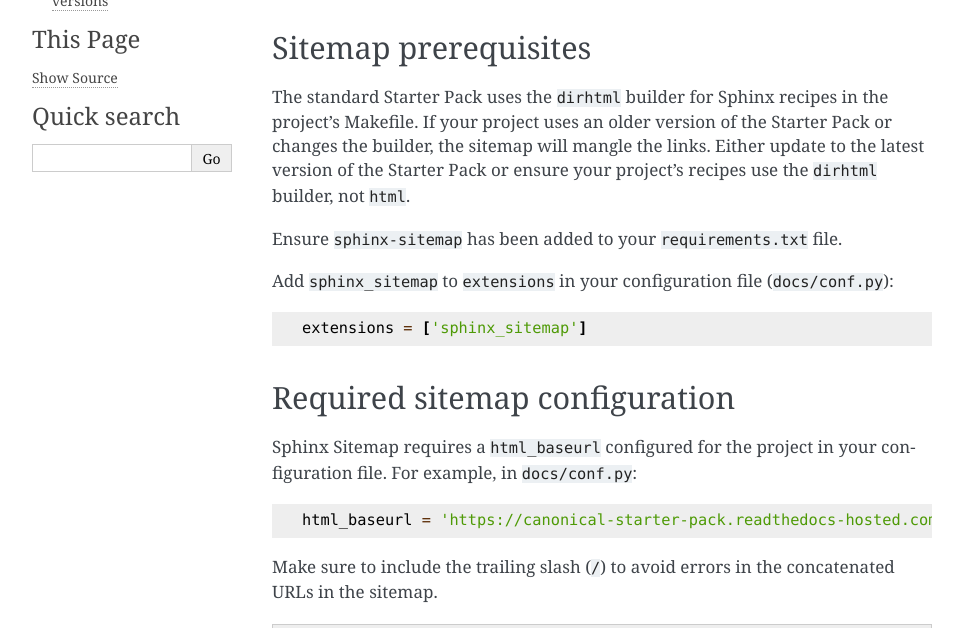
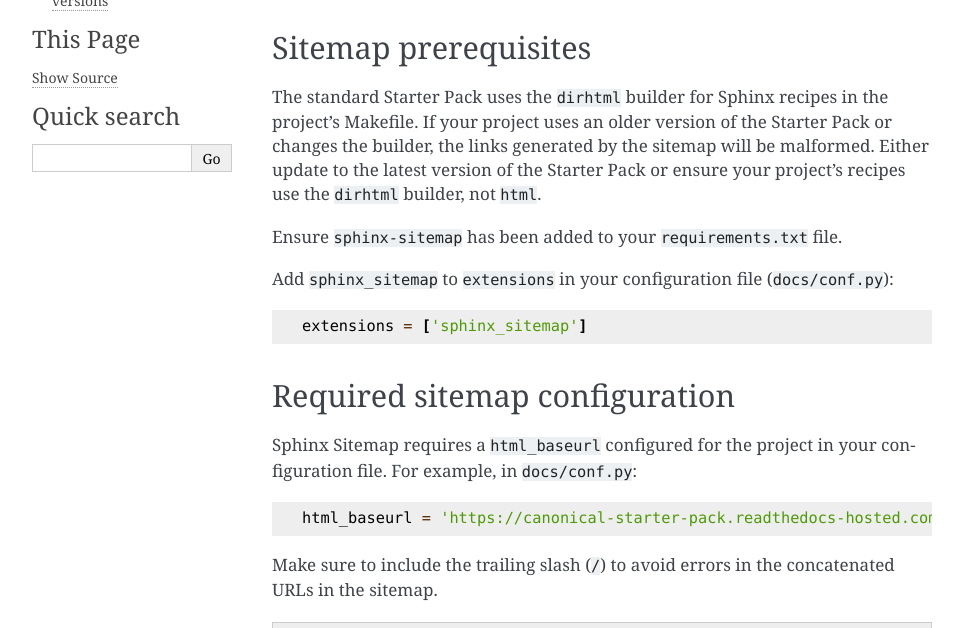
Before and after one commit to canonical/sphinx-docs-starter-pack, a Sphinx documentation site: the page built from docs/how-to/set-up-sitemaps.rst, in a window 1280 px wide and 900 px high, cut to the strip 272-900 px from the top of the window. Shown: the whole strip, without its empty margins (148-1111 px from the left). Built offline with Sphinx 7.4.7, drawn with Linux system fonts in a browser that asks for light colours; pages that are not in the unit, such as notebooks, are missing from menus.

Commit message:
docs: incorporate @SecondSkoll's review

```diff
--- a/docs/how-to/set-up-sitemaps.rst
+++ b/docs/how-to/set-up-sitemaps.rst
@@ -19,9 +19,9 @@ Sitemap prerequisites
 
 The standard Starter Pack uses the ``dirhtml`` builder for Sphinx recipes in the
 project's Makefile. If your project uses an older version of the Starter Pack or
-changes the builder, the sitemap will mangle the links. Either update to the
-latest version of the Starter Pack or ensure your project's recipes use the
-``dirhtml`` builder, not ``html``.
+changes the builder, the links generated by the sitemap will be malformed. Either
+update to the latest version of the Starter Pack or ensure your project's recipes
+use the ``dirhtml`` builder, not ``html``.
 
 Ensure ``sphinx-sitemap`` has been added to your ``requirements.txt`` file.
 
```
